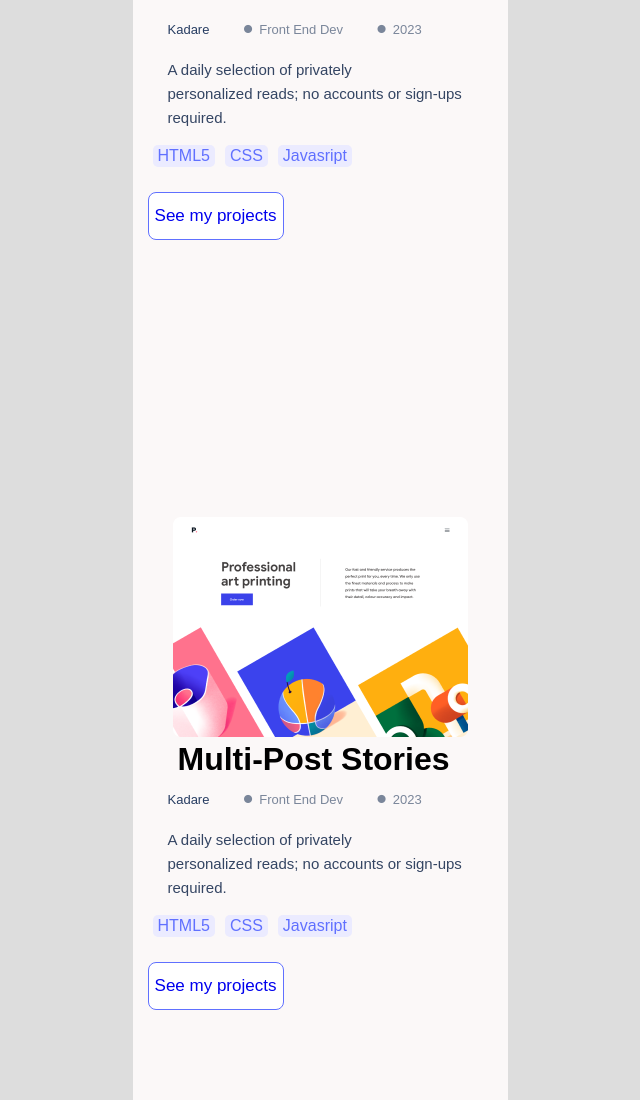
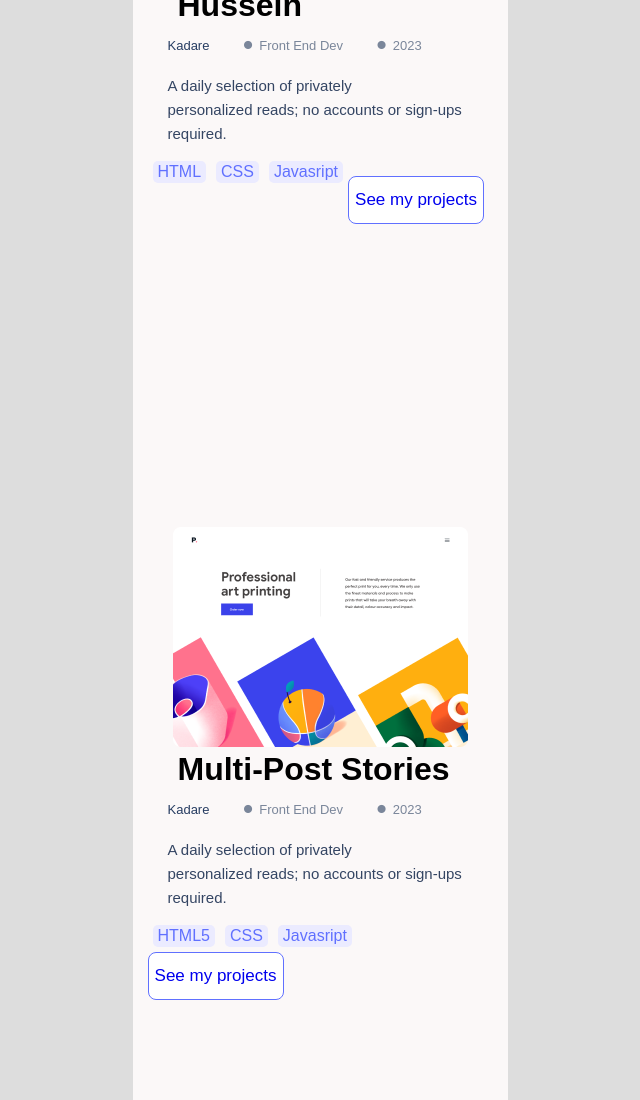
Before and after one commit to husush23/portfolio-1, a website: page index.html in a window 1280 px wide. Shown: the part 2665-3765 px from the top of the page, without its empty margins (320-960 px from the left). Drawn offline with Linux system fonts and the light colour scheme.

Commit message:
css file updated

```diff
--- a/index.html
+++ b/index.html
@@ -121,7 +121,7 @@
         </div>
         <p class="paragraph">A daily selection of privately <br> personalized reads; no accounts or sign-ups required.</p>
         <div class="langs">
-          <ul><li>HTML5</li></ul>
+          <ul><li>HTML</li></ul>
           <ul><li>CSS</li></ul>
           <ul><li>Javasript</li></ul>
         </div>
--- a/main.css
+++ b/main.css
@@ -199,8 +199,8 @@
 }
 
 .langs {
-  display: flex;
-  align-items: flex-start;
+  /* display: flex;
+  align-items: flex-start; */
 }
 
 .langs ul {
@@ -213,6 +213,7 @@
   border-radius: 5px;
   text-align: center;
   padding: 2px 5px 2px 5px;
+  float: left;
 }
 
 .langs ul > li {
@@ -271,10 +272,12 @@
 }
 
 .languages-header {
-  display: flex;
+  /* display: flex;
   align-items: center;
   justify-content: space-between;
-  gap: 30px;
+  gap: 30px; */
+}
+.langs ul {
 }
 
 .languages-header h3 {
```
